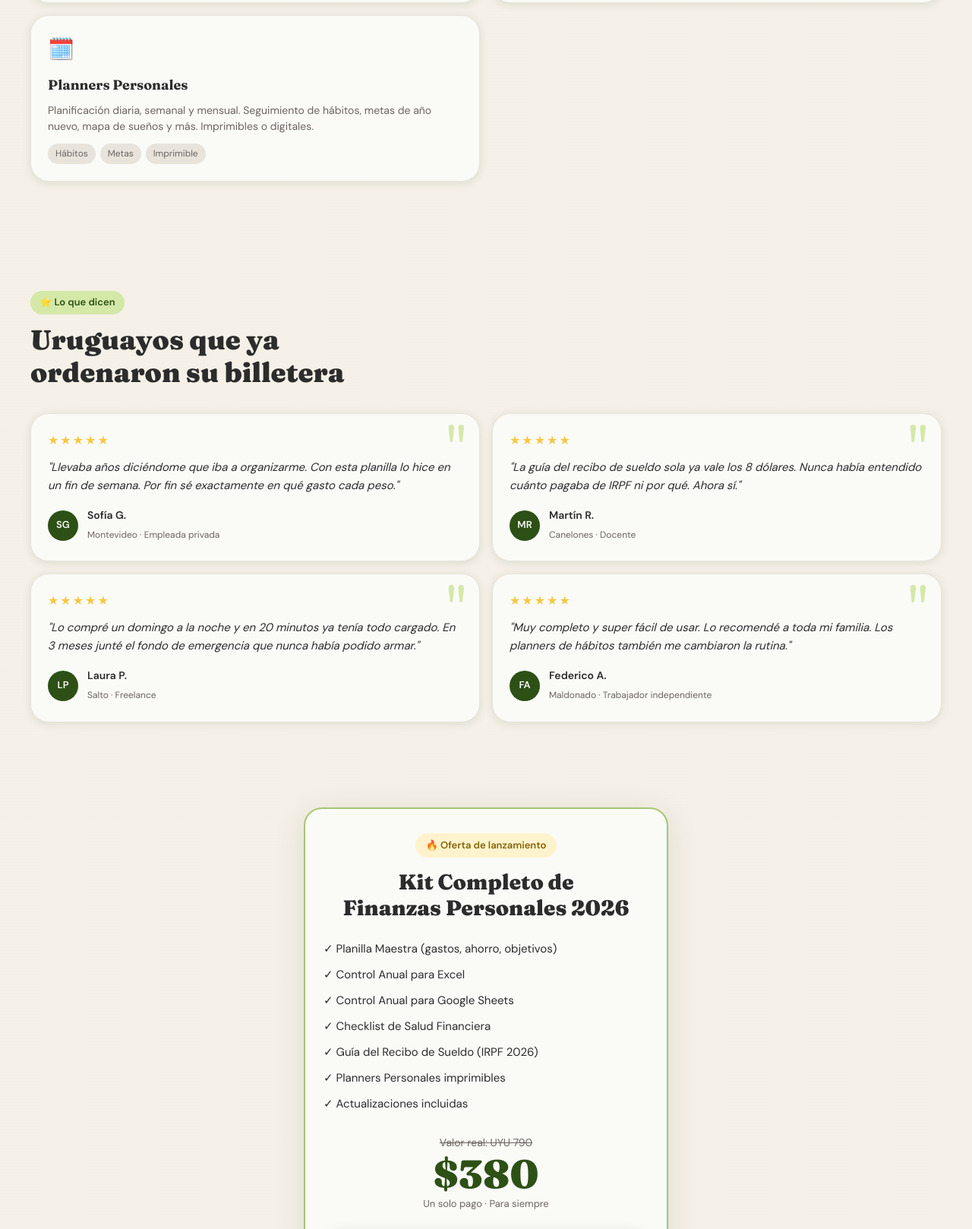
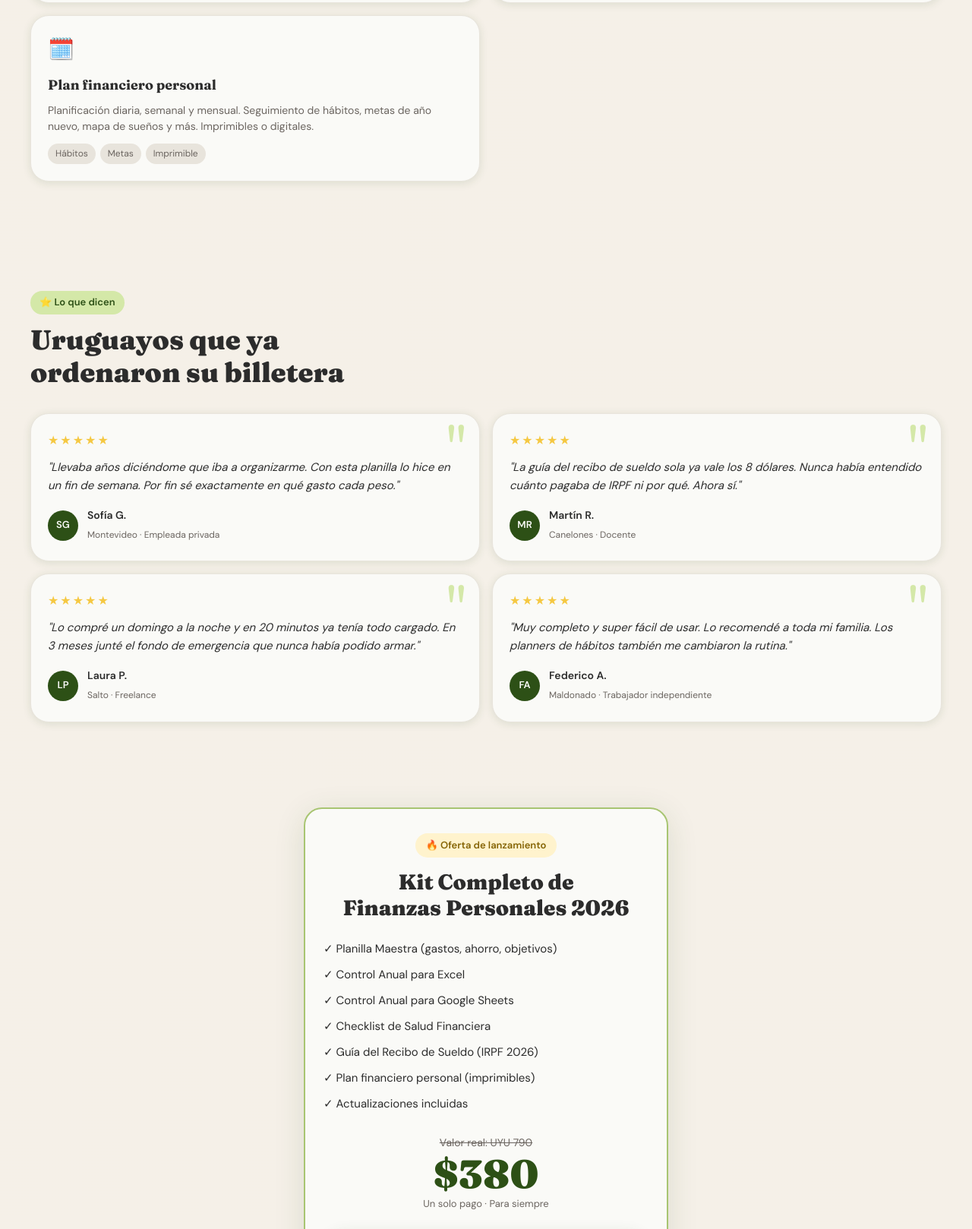
Before and after one commit to billeteraordenadauy-hash/billeteraordenada, a website: page public/index.html in a window 1280 px wide. Shown: the part 2430-4048 px from the top of the page at 76% size. Drawn offline with Linux system fonts and the light colour scheme.

Commit message:
fix: renombrar planners a plan financiero personal

```diff
--- a/public/index.html
+++ b/public/index.html
@@ -165,7 +165,7 @@
 
         <div class="incluye-card">
           <div class="incluye-icon">🗓️</div>
-          <h3>Planners Personales</h3>
+          <h3>Plan financiero personal</h3>
           <p>Planificación diaria, semanal y mensual. Seguimiento de hábitos, metas de año nuevo, mapa de sueños y más. Imprimibles o digitales.</p>
           <div class="incluye-tags">
             <span>Hábitos</span>
@@ -247,7 +247,7 @@
           <li>✓ Control Anual para Google Sheets</li>
           <li>✓ Checklist de Salud Financiera</li>
           <li>✓ Guía del Recibo de Sueldo (IRPF 2026)</li>
-          <li>✓ Planners Personales imprimibles</li>
+          <li>✓ Plan financiero personal (imprimibles)</li>
           <li>✓ Actualizaciones incluidas</li>
         </ul>
 
```
